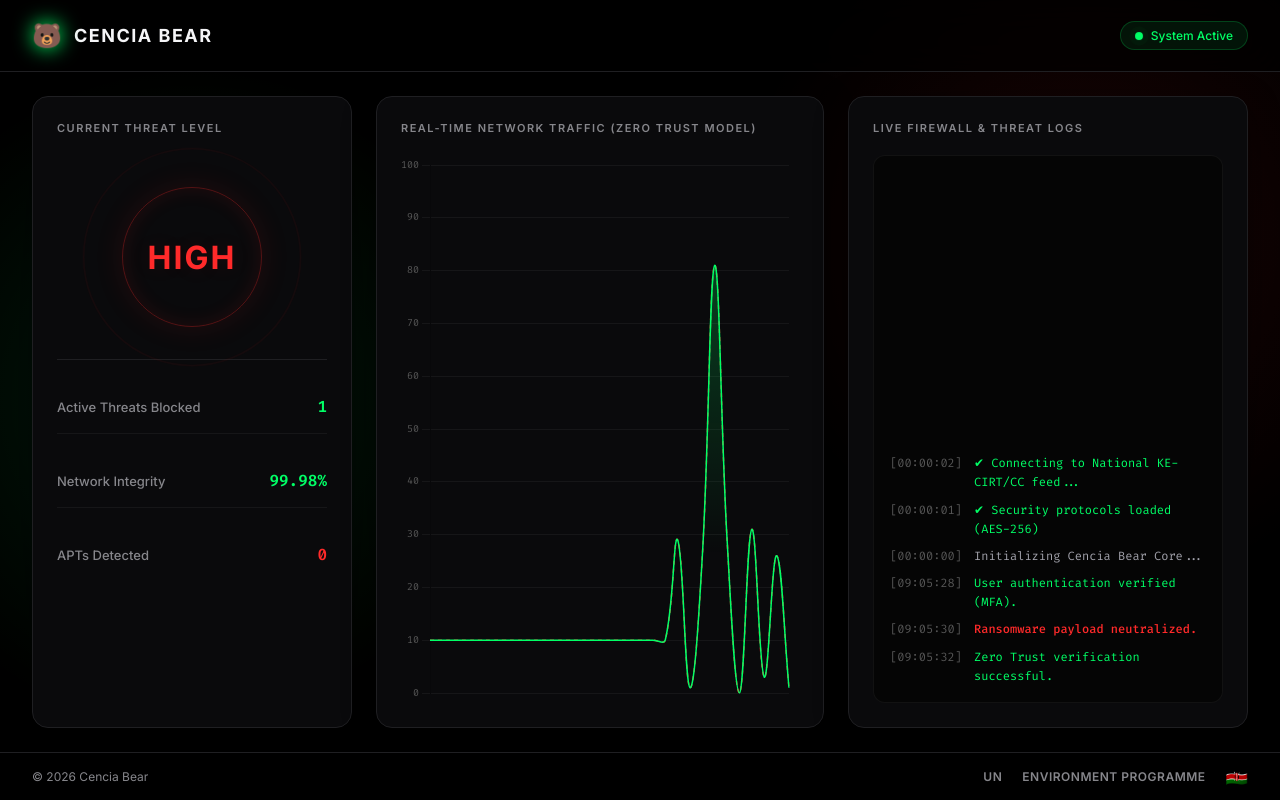
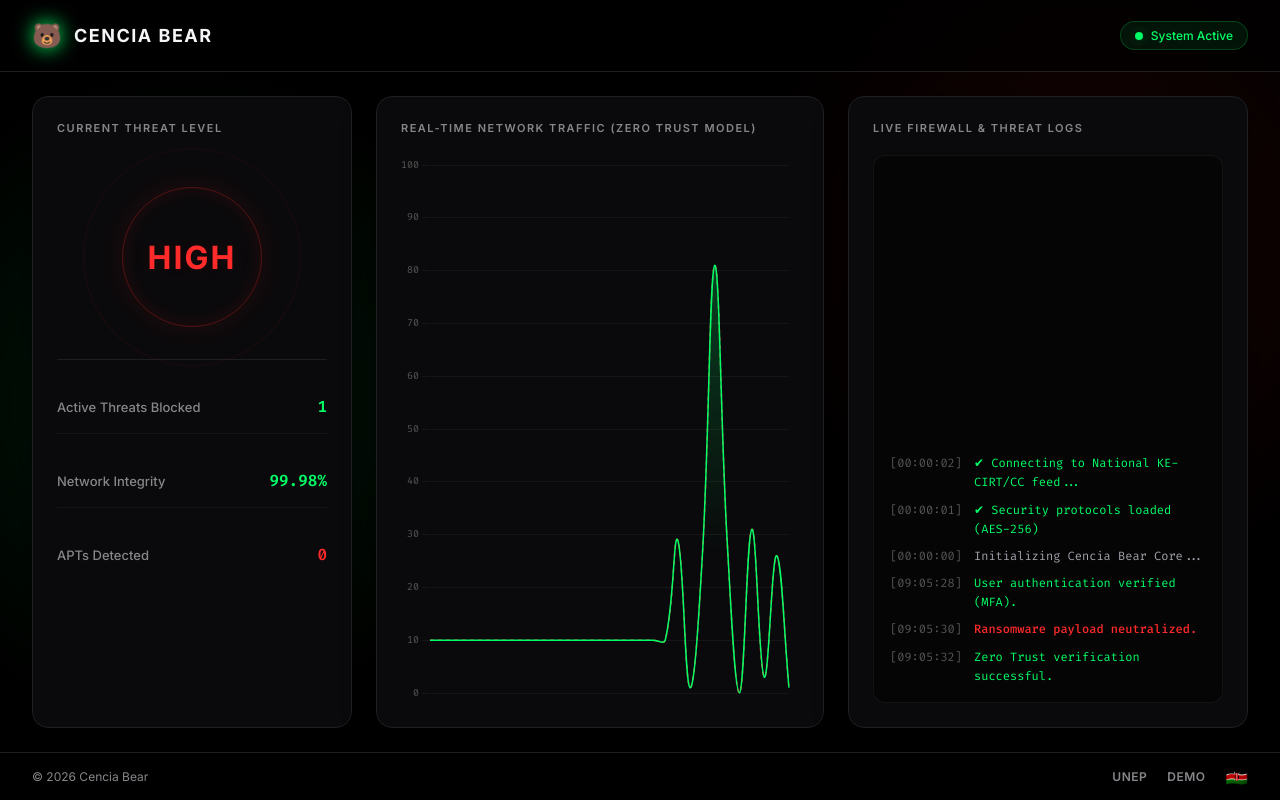
Before and after one commit to elvismogere/cencia-bear, a plain HTML site: page index.html in a window 1280 px wide. Drawn offline with nearby package versions, Linux system fonts and the light colour scheme.

Commit message:
Update index.html

```diff
--- a/index.html
+++ b/index.html
@@ -377,8 +377,8 @@
             &copy; 2026 Cencia Bear
         </div>
         <div class="footer-logos">
-            <span class="org-logo">UN</span>
-            <span class="org-logo">Environment Programme</span>
+            <span class="org-logo">UNEP</span>
+            <span class="org-logo">DEMO</span>
             <span class="flag-emoji">🇰🇪</span>
         </div>
     </footer>
```
